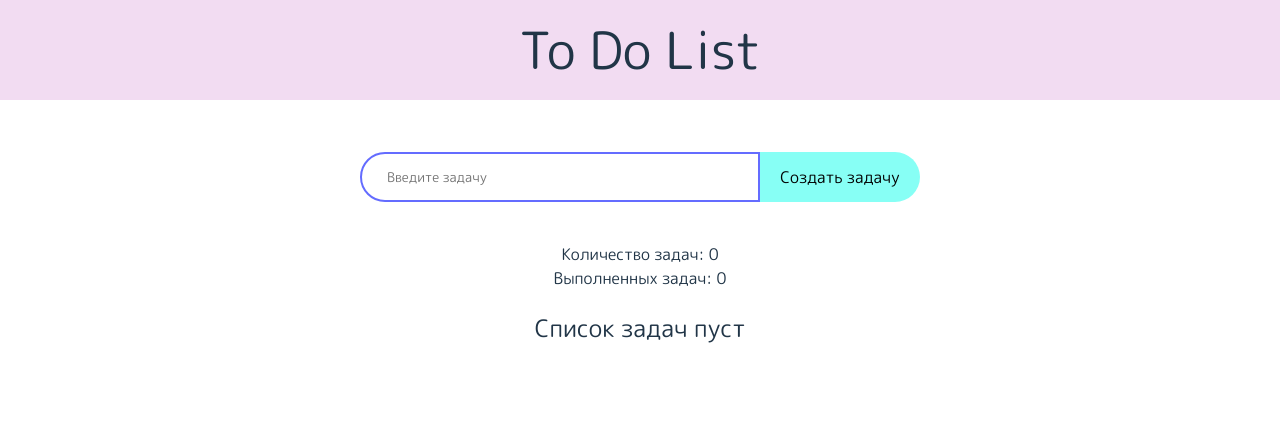
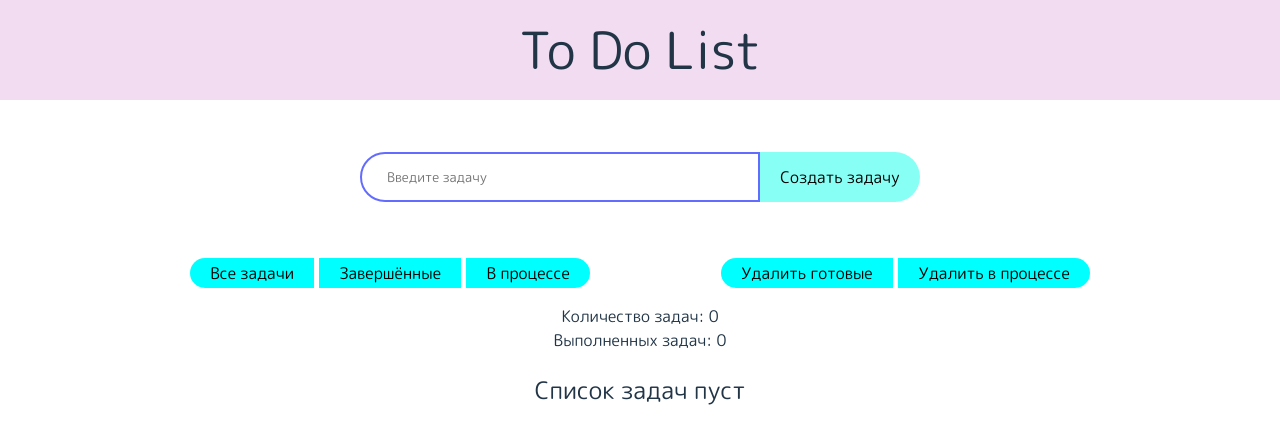
Before and after one commit to 2Chimba/teach, a React (Vite) app: page / in a window 1280 px wide. Shown: the top 444 px of the page. Built offline with nearby package versions, Linux system fonts and the light colour scheme.

Commit message:
add delete buttons

```diff
--- a/src/App.css
+++ b/src/App.css
@@ -119,3 +119,20 @@
 .notDone{
   border-radius: 0 15px 15px 0;
 }
+
+.filter__buttons{
+  box-sizing: border-box;
+  display: flex;
+  flex-direction: row;
+  width: 900px;
+  height: auto;
+  justify-content: space-between;
+}
+
+.delete__buttons{
+  display: flex;
+  flex-direction: row;
+  justify-content: space-between;
+  width: 41%;
+  height: auto;
+}
--- a/src/App.tsx
+++ b/src/App.tsx
@@ -47,11 +47,15 @@ function App() {
     setTasks(tasks.filter(task => task.id !== id));
   };
 
+  const deleteDone = (doneStatus: boolean) => {
+    setTasks(tasks.filter(task => task.done !== doneStatus));
+  };
+
   const enter = (e: React.KeyboardEvent<HTMLInputElement>) => {
     if (e.key === 'Enter'){
       addItem();
     }
-  }
+  };
 
   const completedCount = tasks.filter(task => task.done).length;
 
@@ -73,18 +77,24 @@ function App() {
         <button className = "button__add" onClick={addItem}>Создать задачу</button>
       </div>
 
+      <div className="filter__buttons">
+        <ul className = 'filter'>
+          <li><button className="filter__button all" onClick={() => setFilter("all")}>Все задачи</button></li>
+          <li><button className="filter__button" onClick={() => setFilter("done")}>Завершённые</button></li>
+          <li><button className="filter__button notDone" onClick={() => setFilter("notDone")}>В процессе</button></li>
+        </ul>
+        <ul className="delete__buttons">
+          <li><button className="filter__button all" onClick={()=>deleteDone(true)}>Удалить готовые</button></li>
+          <li><button className="filter__button notDone" onClick={() => deleteDone(false)}>Удалить в процессе</button></li>
+        </ul>
+      </div>
+
       <div>
         <p>Количество задач: {tasks.length}</p>
         <p>Выполненных задач: {completedCount}</p>
       </div>
 
       {visibleTasks.length === 0 && <p><h2>Список задач пуст</h2></p>}
-
-      {visibleTasks.length !== 0 &&<ul className = 'filter'>
-        <li><button className="filter__button all" onClick={() => setFilter("all")}>Все задачи</button></li>
-        <li><button className="filter__button" onClick={() => setFilter("done")}>Завершённые</button></li>
-        <li><button className="filter__button notDone" onClick={() => setFilter("notDone")}>В процессе</button></li>
-      </ul>}
 
       {visibleTasks.map((item, index) => (
         <div key={item.id} className={`cart${item.done ? " done" : ""}`}>
```
